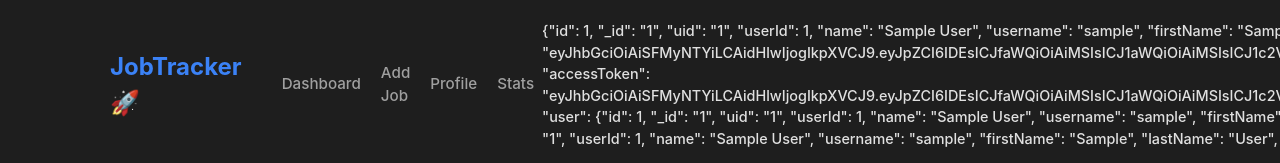
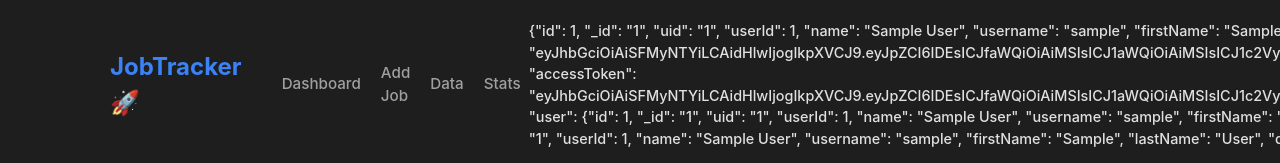
Before and after one commit to saurabhborikar13/Job-Application-manager, a React (Vite) app in the folder client/: page / in a window 1280 px wide. Shown: the top 163 px of the page. Built offline with nearby package versions, Linux system fonts and the light colour scheme; no server answers; sample sign-in values are in the browser's storage.

Commit message:
version latest

```diff
--- a/client/package.json
+++ b/client/package.json
@@ -13,7 +13,8 @@
     "axios": "^1.13.2",
     "react": "^19.2.0",
     "react-dom": "^19.2.0",
-    "react-router-dom": "^7.11.0"
+    "react-router-dom": "^7.11.0",
+    "recharts": "^3.6.0"
   },
   "devDependencies": {
     "@eslint/js": "^9.39.1",
--- a/client/src/App.jsx
+++ b/client/src/App.jsx
@@ -49,7 +49,7 @@ function App() {
               <div className="nav-links">
                 <Link to="/" className="nav-link">Dashboard</Link>
                 <Link to="/add-job" className="nav-link">Add Job</Link>
-                <Link to="/profile" className="nav-link">Profile</Link>
+                <Link to="/profile" className="nav-link">Data</Link>
                 <Link to="/stats" className="nav-link">Stats</Link>
               </div>
             </div>
--- a/client/src/pages/Stats.jsx
+++ b/client/src/pages/Stats.jsx
@@ -41,9 +41,9 @@ const Stats = () => {
       background: bg,
       borderBottom: `5px solid ${color}`,
       padding: '2rem',
-      borderRadius: '8px',
+      borderRadius: '5px',
       flex: 1,
-      minWidth: '200px'
+      minWidth: '100px'
     }}>
       <header style={{ display: 'flex', justifyContent: 'space-between', alignItems: 'center' }}>
         <span style={{ fontSize: '3rem', fontWeight: 'bold', color: color }}>{count}</span>
```
Also changed, not shown: 1 other file (tests, documents, lock files or other folders).
